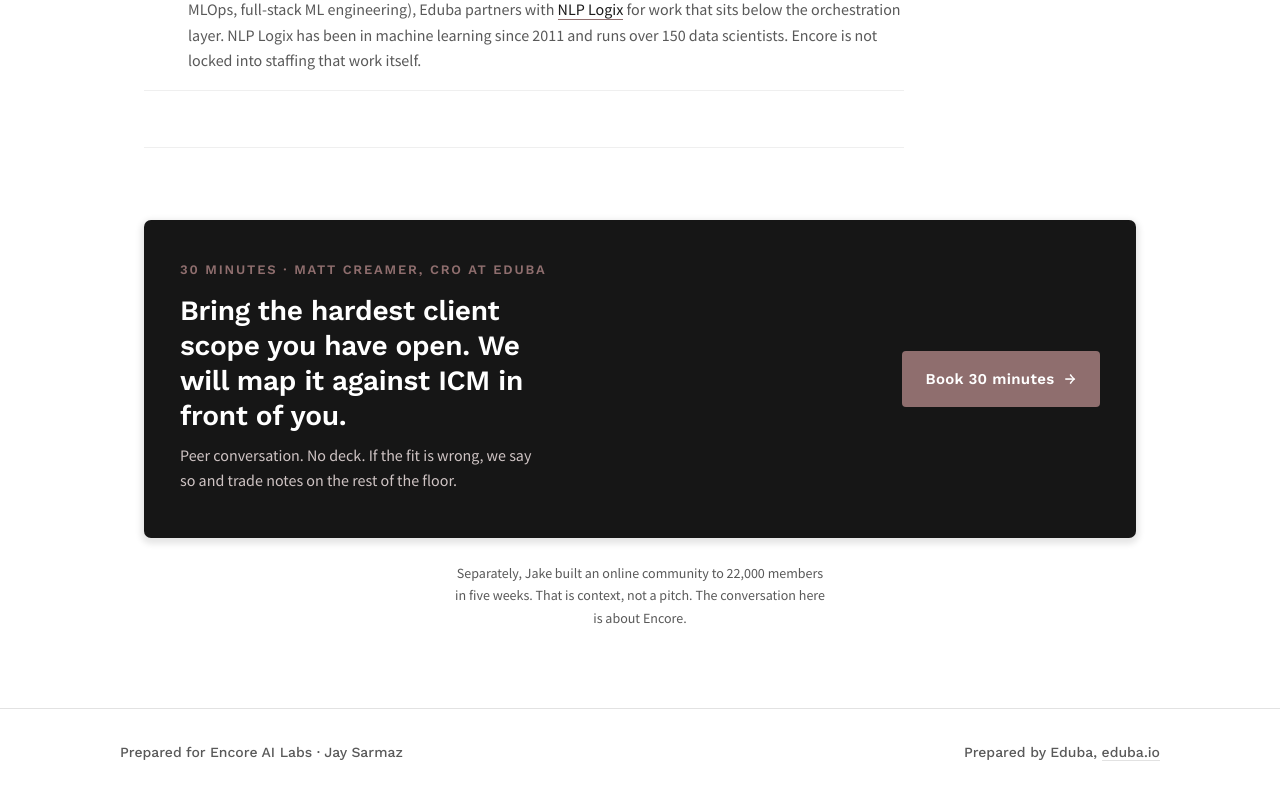
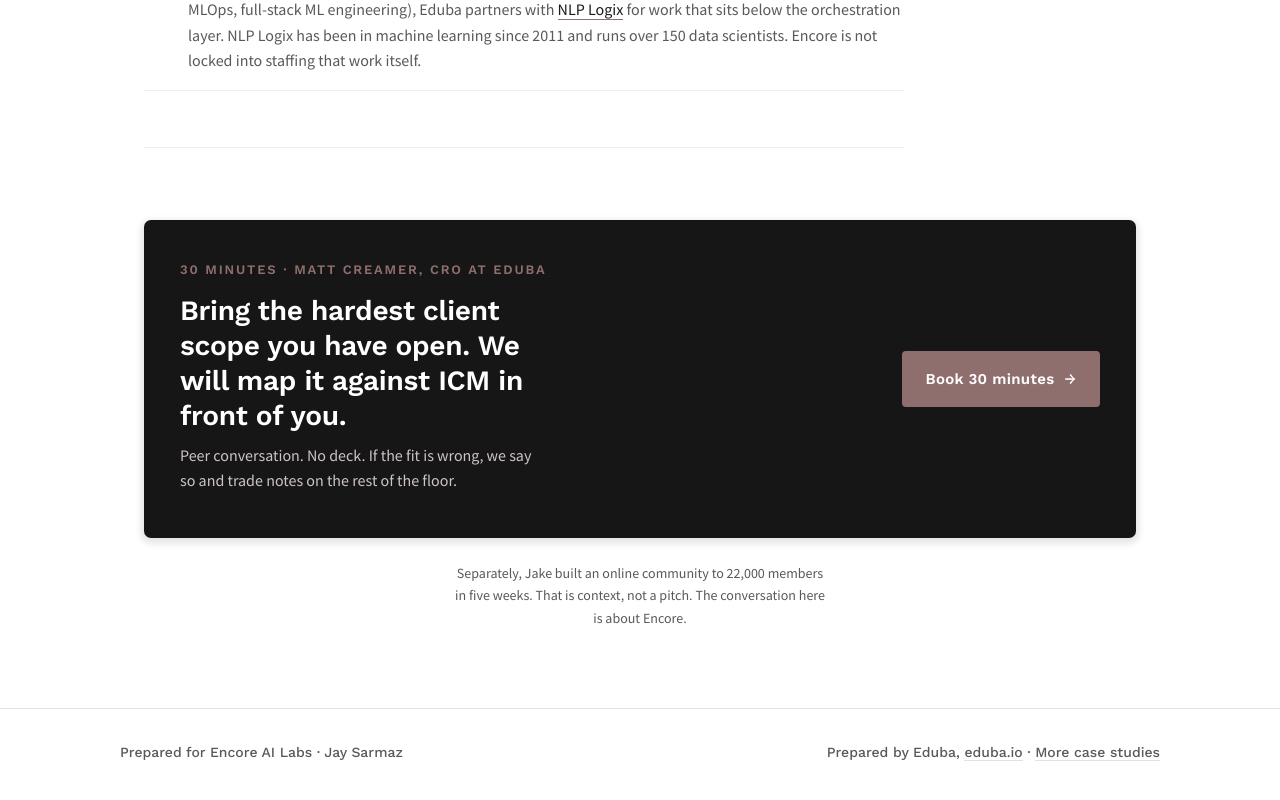
Before and after one commit to mattcreamer17-gif/encore-ai, a plain HTML site: page index.html in a window 1280 px wide. Shown: the part 2956-3756 px from the top of the page. Drawn offline with nearby package versions, Linux system fonts and the light colour scheme.

Commit message:
Add eduba.io/works case studies link

```diff
--- a/index.html
+++ b/index.html
@@ -120,7 +120,7 @@
   <footer class="site-footer">
     <div class="footer-inner">
       <span>Prepared for Encore AI Labs · Jay Sarmaz</span>
-      <span>Prepared by Eduba, <a href="https://eduba.io" target="_blank" rel="noopener">eduba.io</a></span>
+      <span>Prepared by Eduba, <a href="https://eduba.io" target="_blank" rel="noopener">eduba.io</a> &middot; <a href="https://eduba.io/works" target="_blank" rel="noopener">More case studies</a></span>
     </div>
   </footer>
 </body>
```
